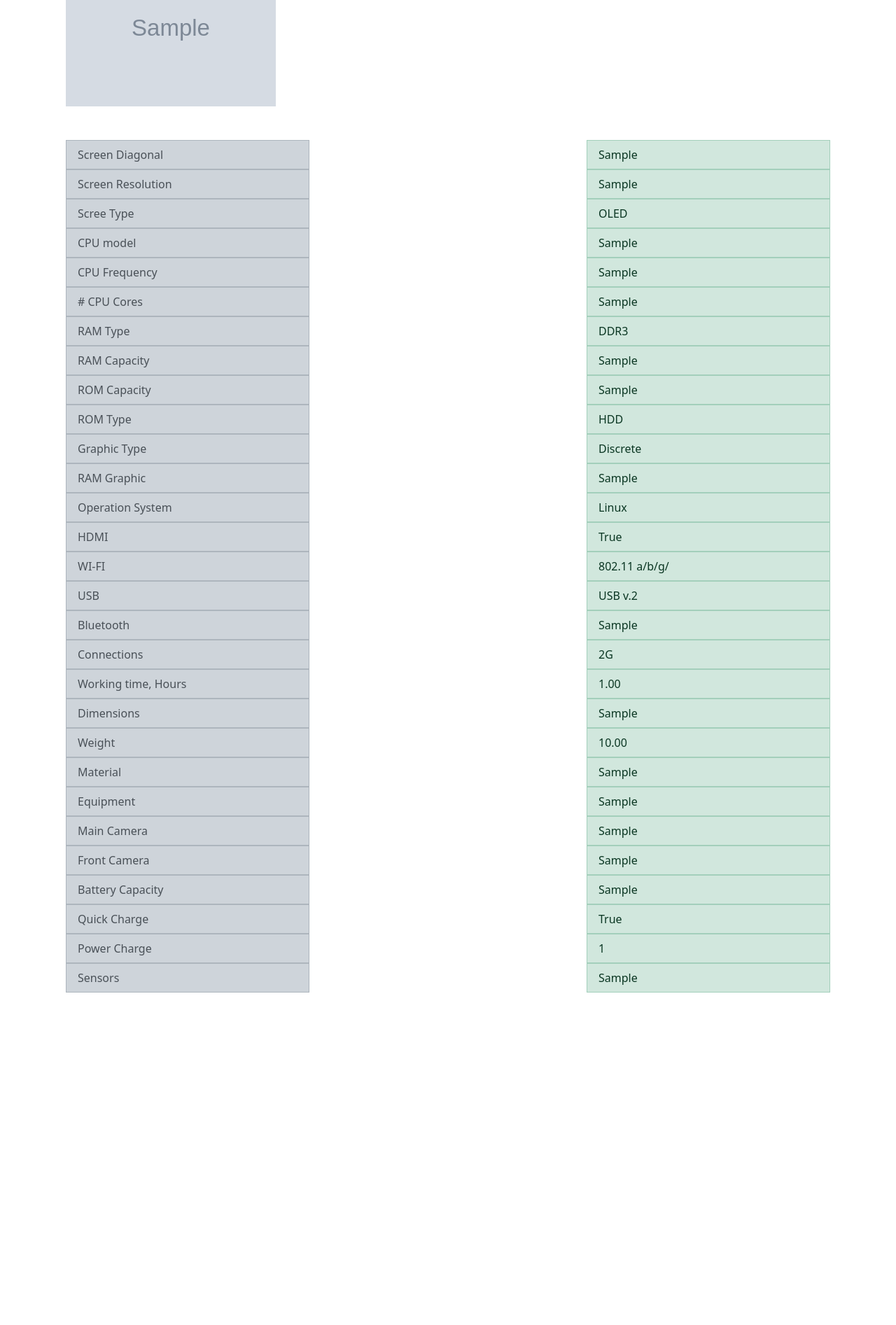
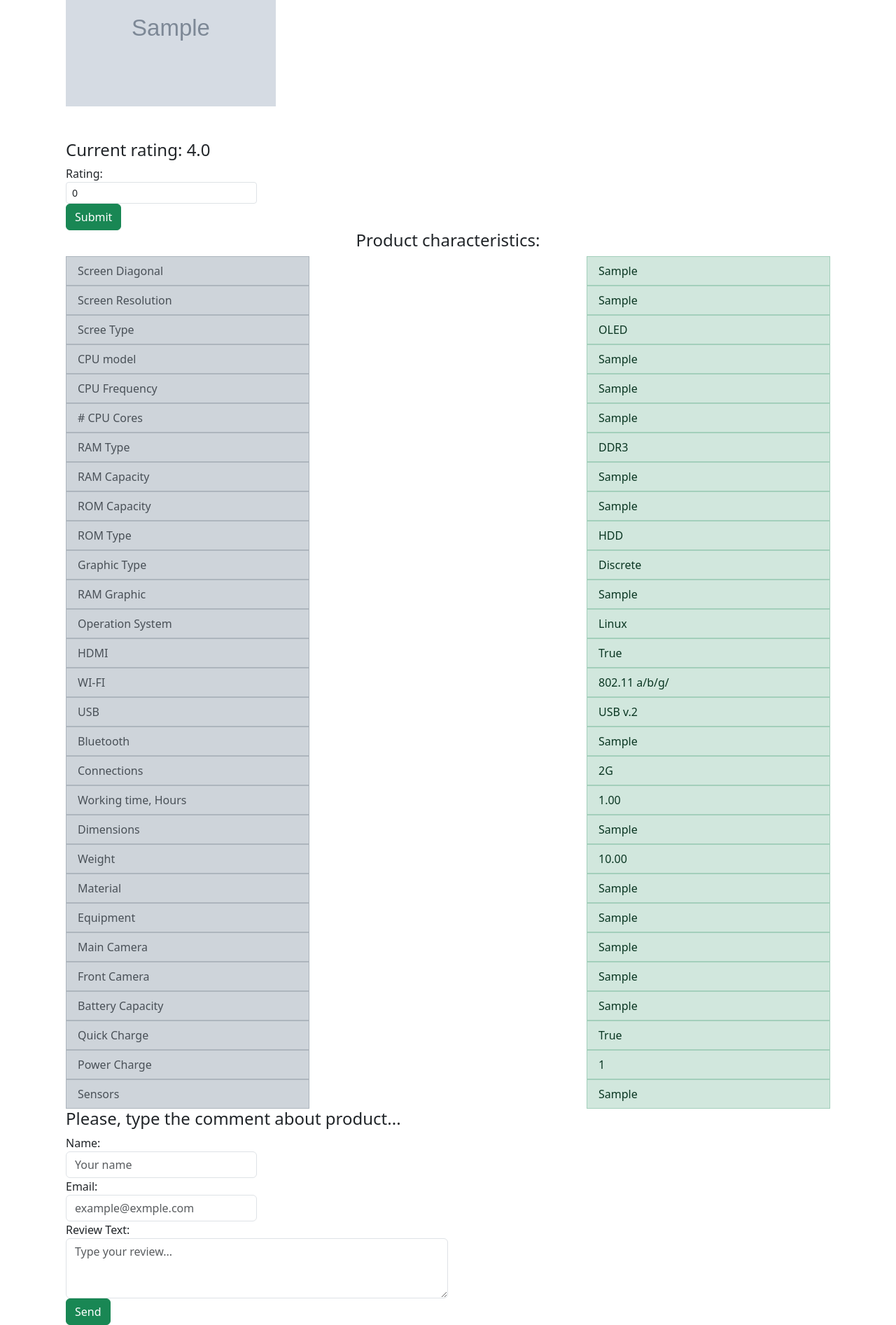
Before and after one commit to sergey-vernyk/OnlineShop, a Django app: a page that uses internet_shop/int_shop/goods/templates/goods/product/detail.html in a window 1280 px wide. Shown: the part 211-2104 px from the top of the page at 70% size. Before the commit the page ends 1629 px from the top, so only its background shows below. Run offline with Django 4.2, Linux system fonts and the light colour scheme; tables that the repository leaves empty hold one stand-in row (values such as "Sample post"); grey boxes marked "Sample" are stand-in pictures; some libraries are stand-ins or nearby versions.

Commit message:
Deleted Rating model. Added verbose name to Comment model fields. Added field rating to Product model, where consist middle rating of product instance. Added nested class Rating in Product class with choices for 'star' field.
Added form class to ProductDetailView. Implemented post, get_context_data, get_success_url methods for interaction with forms.

Added RatingSetForm, CommentProductForm with replacing widgets.

Added forms to detail.html.
Some changes in admin site.

```diff
--- /dev/null
+++ b/internet_shop/int_shop/goods/forms.py
@@ -0,0 +1,31 @@
+from django import forms
+
+from goods.models import Product, Comment
+
+
+class RatingSetForm(forms.ModelForm):
+    """
+    Форма для установки рейтинга товара
+    """
+
+    class Meta:
+        model = Product
+        fields = ('star',)
+        widgets = {
+            'star': forms.Select(attrs={'class': 'form-control form-control-sm w-25'})
+        }
+
+
+class CommentProductForm(forms.ModelForm):
+    """
+    Форма для написания комментария для товара
+    """
+
+    class Meta:
+        model = Comment
+        fields = ('user_name', 'user_email', 'body')
+        widgets = {
+            'user_name': forms.TextInput(attrs={'class': 'form-control w-25', 'placeholder': 'Your name'}),
+            'user_email': forms.EmailInput(attrs={'class': 'form-control w-25', 'placeholder': 'example@exmple.com'}),
+            'body': forms.Textarea(attrs={'class': 'form-control w-50', 'rows': 3, 'placeholder': 'Type your review...'}),
+        }
--- a/internet_shop/int_shop/goods/models.py
+++ b/internet_shop/int_shop/goods/models.py
@@ -1,12 +1,24 @@
 from django.db import models
 from django.core.validators import MaxValueValidator, MinValueValidator
 from django.urls import reverse
+from decimal import Decimal
 
 
 class Product(models.Model):
     """
     Модель товара на сайте
     """
+
+    class Rating(models.IntegerChoices):
+        ZERO_STARS = 0, '0'
+        ONE_STAR = 1, '1'
+        TWO_STARS = 2, '2'
+        THREE_STARS = 3, '3'
+        FOUR_STARS = 4, '4'
+        FIVE_STARS = 5, '5'
+
+    star = models.IntegerField(choices=Rating.choices, default=Rating.ZERO_STARS, verbose_name='Rating')
+
     name = models.CharField(max_length=100)
     slug = models.SlugField(max_length=100, unique=True)
     manufacturer = models.ForeignKey('Manufacturer', on_delete=models.SET_NULL, related_name='products', null=True)
@@ -19,6 +31,8 @@
     category = models.ForeignKey('Category', on_delete=models.CASCADE, related_name='products')
     properties = models.OneToOneField(to='Property', related_name='product_properties', on_delete=models.SET_NULL,
                                       null=True)
+    rating = models.DecimalField(max_digits=2, decimal_places=1, validators=[MinValueValidator(Decimal(0.0)),
+                                                                             MaxValueValidator(Decimal(5.0))])
 
     def __str__(self):
         return self.name
@@ -70,8 +84,9 @@
     Модель комментария для товара на сайте
     """
     product = models.ForeignKey(Product, on_delete=models.CASCADE, related_name='comments')
-    user_name = models.CharField(max_length=30)
-    body = models.TextField()
+    user_name = models.CharField(max_length=30, verbose_name='Name')
+    user_email = models.EmailField(default='', verbose_name='Email')
+    body = models.TextField(verbose_name='Review Text')
     created = models.DateTimeField(auto_now_add=True)
     updated = models.DateTimeField(auto_now=True)
 
@@ -81,20 +96,6 @@
     class Meta:
         verbose_name = 'Comment'
         verbose_name_plural = 'Comments'
-
-
-class Rating(models.Model):
-    """
-    Модель для рейтинга товара
-    """
-    value = models.SmallIntegerField(default=0, validators=[MinValueValidator(0), MaxValueValidator(5)])
-    product = models.ForeignKey(Product, on_delete=models.CASCADE, related_name='products')
-
-    def __str__(self):
-        return f'Product {self.product.name} Rating {self.value}'
-
-    class Meta:
-        verbose_name = 'Rating'
 
 
 class Property(models.Model):
--- a/internet_shop/int_shop/goods/templates/goods/product/detail.html
+++ b/internet_shop/int_shop/goods/templates/goods/product/detail.html
@@ -7,6 +7,13 @@
     <h1>{{ object.manufacturer }} {{ object.name }}</h1>
 
     <img src="{{ object.image.url }}" class="img-fluid mb-5" alt="product_image" width="300" height="230">
+    <h4>Current rating: {{ object.rating }}</h4>
+    <form action="{% url 'goods:product_detail' object.pk object.slug %}" method="post">
+        {% csrf_token %}
+        {{ rating_form }}
+         <input type="submit" name="rating_sent" class="btn btn-success" value="Submit">
+    </form>
+    <h4 align="center">Product characteristics:</h4>
     <ul class="list-group list-group-flush">
         {% for prop, value in object.properties %}
              <div class="row justify-content-between">
@@ -19,5 +26,11 @@
              </div>
         {% endfor %}
     </ul>
+    <h4>Please, type the comment about product...</h4>
+    <form action="{% url 'goods:product_detail' object.pk object.slug %}" method="post">
+        {% csrf_token %}
+        {{ comment_form }}
+        <input type="submit" name="comment_sent" class="btn btn-success" value="Send">
+    </form>
 </div>
 {% endblock %}
--- a/internet_shop/int_shop/goods/views.py
+++ b/internet_shop/int_shop/goods/views.py
@@ -1,7 +1,9 @@
-from django.shortcuts import render
 from django.views.generic import ListView, DetailView
+from django.views.generic.edit import FormMixin
 
+from goods.forms import RatingSetForm, CommentProductForm
 from goods.models import Product, Category
+from django.urls import reverse
 
 
 class ProductListView(ListView):
@@ -23,7 +25,7 @@
         return super().get_queryset()
 
 
-class ProductDetailView(DetailView):
+class ProductDetailView(FormMixin, DetailView):
     """
     Подробное описание товара
     """
@@ -31,3 +33,45 @@
     template_name = 'goods/product/detail.html'
     slug_url_kwarg = 'product_slug'
     pk_url_kwarg = 'product_pk'
+    form_class = RatingSetForm  # форма добавляется из FormMixin
+
+    def get_success_url(self):
+        """
+        Возвращает URL для перехода после обработки валидной формы
+        """
+        return reverse('goods:product_detail', kwargs={'product_pk': self.kwargs['product_pk'],
+                                                       'product_slug': self.kwargs['product_slug']})
+
+    def get_context_data(self, **kwargs):
+        context = super(ProductDetailView, self).get_context_data(**kwargs)
+        context['rating_form'] = RatingSetForm()  # добавляем форму рейтинга в контекст
+        context['comment_form'] = CommentProductForm()  # добавляем форму комментария в контекст
+        return context
+
+    def post(self, request, *args, **kwargs):
+        self.object = self.get_object()
+
+        #  если был отправлен комментарий
+        if 'comment_sent' in request.POST:
+            form = self.get_form(form_class=CommentProductForm)  # присвоить объект представлению
+            if form.is_valid():
+                new_comment = form.save(commit=False)
+                new_comment.product = self.object  # привязка комментария текущему товару
+                new_comment.save()  # сохранение в базе
+                return self.form_valid(form)
+            else:
+                return self.form_invalid(form)
+        # если был поставлен рейтинг
+        elif 'rating_sent' in request.POST:
+            form = self.get_form(form_class=RatingSetForm)
+            if form.is_valid():
+                current_rating = self.object.rating
+                rating = form.cleaned_data.get('star')
+                if not rating:
+                    self.object.rating = 5
+                else:  # расчет среднего рейтинга товара
+                    self.object.rating = round((rating + current_rating) / 2, 1)
+                self.object.save()  # сохранение в базе
+                return self.form_valid(form)
+            else:
+                return self.form_invalid(form)
```
Also changed, not shown: internet_shop/int_shop/goods/admin.py (+5 -13 lines).
